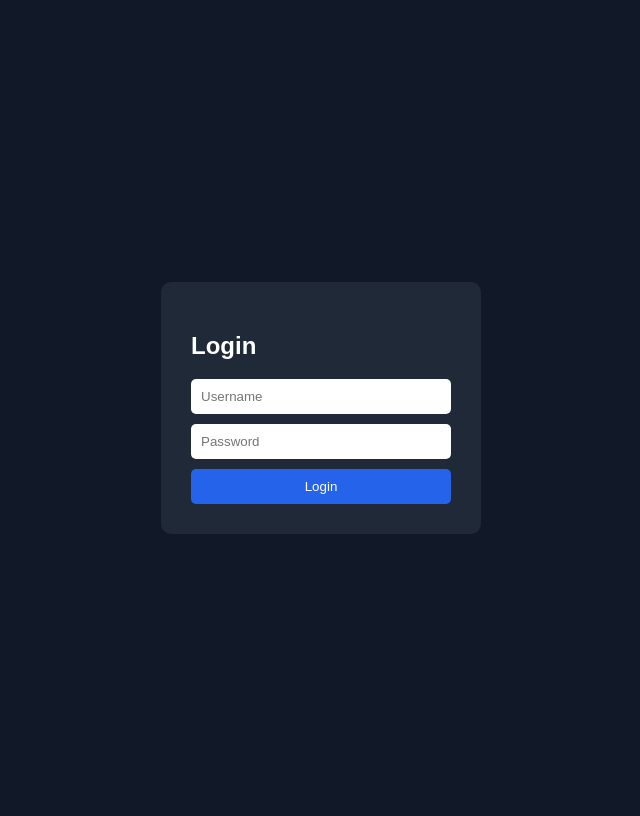
After one commit to nicolamarchiotto/media-server-script, a Flask app: page /login in a window 1280 px wide. The commit adds this page. Shown: the whole page, without its empty margins (319-959 px from the left). Run offline with Flask 3, Linux system fonts and the light colour scheme.

Commit message:
shutdown manage login page

```diff
--- a/program_shutdown_webui/app.py
+++ b/program_shutdown_webui/app.py
@@ -2,16 +2,60 @@ from datetime import datetime
 import os
 import re
 import subprocess
+from functools import wraps
 from pathlib import Path
 from typing import Optional
+from flask_login import (
+    LoginManager,
+    UserMixin,
+    login_user,
+    logout_user,
+    login_required,
+    current_user,
+)
 
-from flask import Flask, flash, redirect, render_template, request, url_for
+from dotenv import load_dotenv
+from flask import (
+    Flask,
+    flash,
+    redirect,
+    render_template,
+    request,
+    url_for,
+)
+
+
+# Load .env file
+load_dotenv()
 
 app = Flask(__name__)
-app.secret_key = os.environ.get("FLASK_SECRET_KEY", "change-this-secret-key")
+
+app.secret_key = os.environ.get("FLASK_SECRET_KEY")
+
+login_manager = LoginManager()
+login_manager.init_app(app)
+login_manager.login_view = "login"
+
+# Read credentials from .env
+
+APP_USERNAME = os.environ.get("APP_USERNAME")
+APP_PASSWORD = os.environ.get("APP_PASSWORD")
 
 SERVICE_NAME = "mystartup.service"
 SCRIPT_PATH = Path("/opt/mystartup.sh")
+
+# ------------------------------------------------------------
+# USER MODEL
+# ------------------------------------------------------------
+class User(UserMixin):
+    def __init__(self, user_id):
+        self.id = user_id
+
+@login_manager.user_loader
+def load_user(user_id):
+    if user_id == APP_USERNAME:
+        return User(user_id)
+    return None
 
 # ------------------------------------------------------------
 # VALIDATION
@@ -58,9 +102,6 @@ def update_script_shutdown_time(time_str: str) -> None:
     SCRIPT_PATH.chmod(0o755)
 
 
-# ------------------------------------------------------------
-# 🔥 FIXED: RELIABLE 1-MINUTE SHUTDOWN (NO at DEPENDENCY)
-# ------------------------------------------------------------
 def shutdown_in_one_minute():
     return run_command(["sudo", "shutdown", "+1"])
 
@@ -174,9 +215,41 @@ def get_scheduled_reboot_time_full() -> Optional[str]:
         return None
 
 # ------------------------------------------------------------
-# FLASK ROUTE
+# LOGIN
+# ------------------------------------------------------------
+@app.route("/login", methods=["GET", "POST"])
+def login():
+    if current_user.is_authenticated:
+        return redirect(url_for("index"))
+
+    if request.method == "POST":
+        username = request.form.get("username", "").strip()
+        password = request.form.get("password", "").strip()
+
+        if username == APP_USERNAME and password == APP_PASSWORD:
+            user = User(username)
+            login_user(user)
+
+            flash("Login successful", "success")
+            return redirect(url_for("index"))
+
+        flash("Invalid username or password", "danger")
+
+    return render_template("login.html")
+
+
+@app.route("/logout")
+@login_required
+def logout():
+    logout_user()
+    flash("Logged out", "success")
+    return redirect(url_for("login"))
+
+# ------------------------------------------------------------
+# FLASK ROUTES
 # ------------------------------------------------------------
 @app.route("/", methods=["GET", "POST"])
+@login_required
 def index():
     if request.method == "POST":
         action = request.form.get("action", "")
--- /dev/null
+++ b/program_shutdown_webui/templates/login.html
@@ -0,0 +1,76 @@
+<!DOCTYPE html>
+<html lang="en">
+<head>
+    <meta charset="UTF-8">
+    <title>Login</title>
+
+    <style>
+        * {
+            box-sizing: border-box;
+        }
+
+        body {
+            font-family: Arial, sans-serif;
+            background: #111827;
+            color: white;
+            display: flex;
+            justify-content: center;
+            align-items: center;
+            height: 100vh;
+        }
+
+        .login-box {
+            background: #1f2937;
+            padding: 30px;
+            border-radius: 10px;
+            width: 320px;
+        }
+
+        input, button {
+            width: 100%;
+            padding: 10px;
+            margin-top: 10px;
+            border-radius: 5px;
+            border: none;
+            display: block;
+        }
+
+        input {
+            background: white;
+            color: black;
+        }
+
+        button {
+            background: #2563eb;
+            color: white;
+            cursor: pointer;
+        }
+
+        button:hover {
+            background: #1d4ed8;
+        }
+
+        .flash {
+            background: #dc2626;
+            padding: 10px;
+            border-radius: 5px;
+            margin-bottom: 10px;
+        }
+    </style>
+</head>
+<body>
+
+<div class="login-box">
+    <h2>Login</h2>
+
+    <form method="POST">
+        <input type="text" name="username" placeholder="Username" required>
+
+        <input type="password" name="password" placeholder="Password" required>
+
+        <button type="submit">Login</button>
+    </form>
+</div>
+
+</body>
+</html>
```
Also changed, not shown: program_shutdown_webui/templates/index.html (+11 -0 lines), program_shutdown_webui/static/logout.svg (added), 1 other file.
